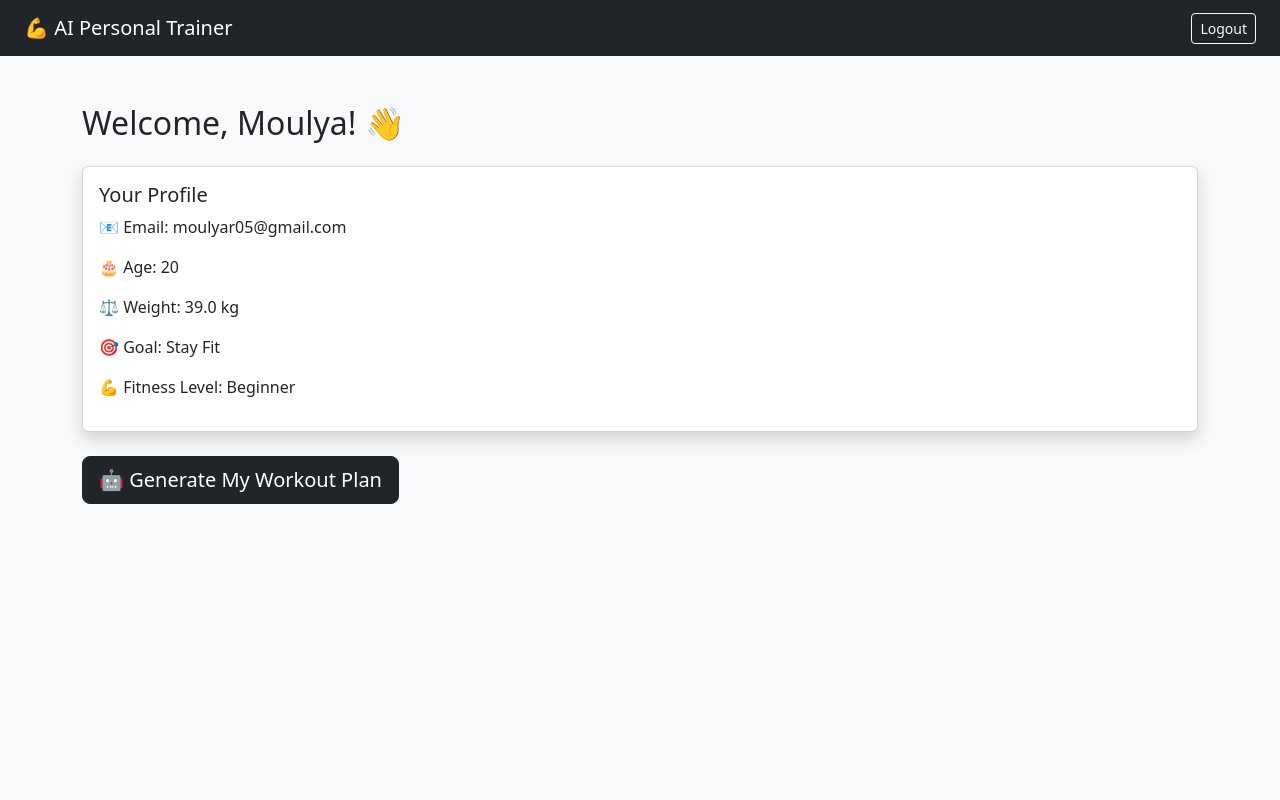
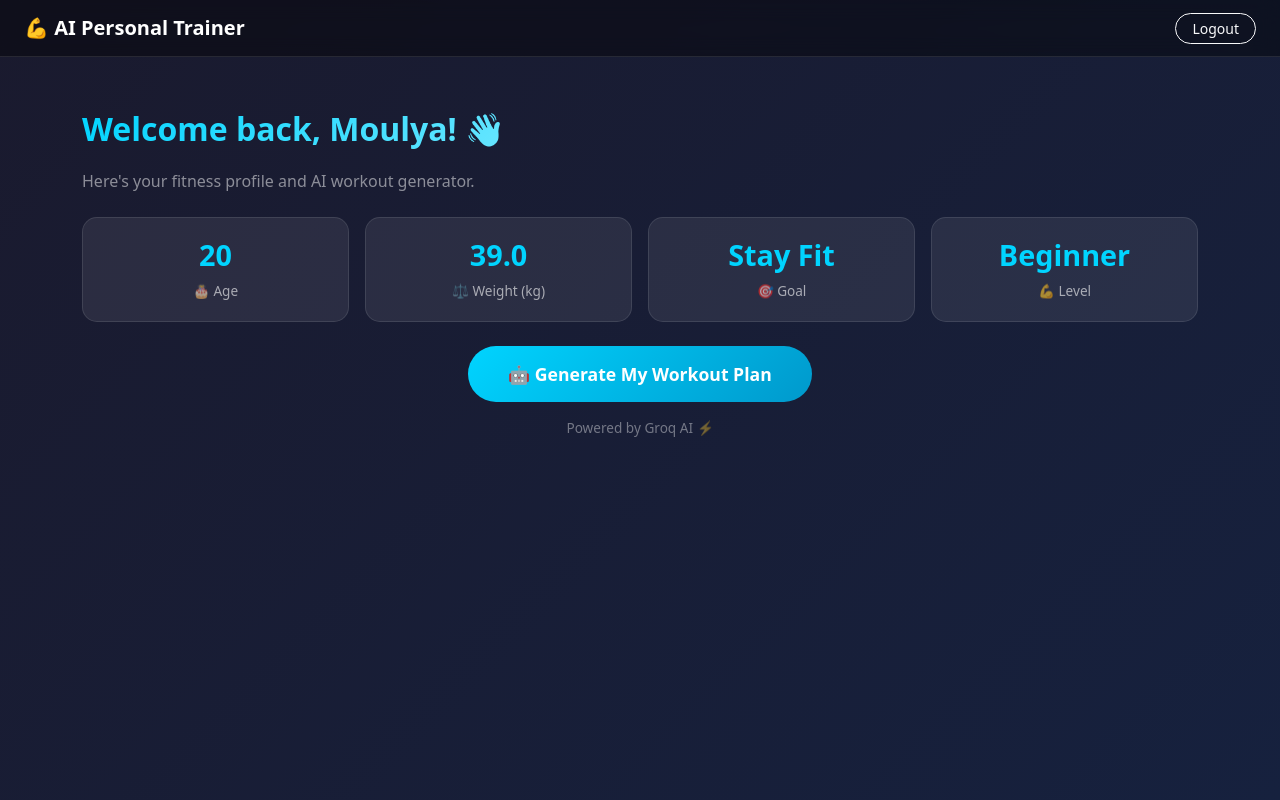
Before and after one commit to moulyar05/ai-personal-trainer, a Flask app: page /dashboard in a window 1280 px wide. Run offline with Flask 3, Linux system fonts and the light colour scheme; a user stored in the database is signed in; data comes from the database, SQL or seed files in the repository.

Commit message:
Redesigned dashboard with professional dark UI

```diff
--- a/templates/dashboard.html
+++ b/templates/dashboard.html
@@ -4,38 +4,136 @@
     <meta charset="UTF-8">
     <title>Dashboard — AI Personal Trainer</title>
     <link href="https://cdn.jsdelivr.net/npm/bootstrap@5.3.0/dist/css/bootstrap.min.css" rel="stylesheet">
+    <style>
+        body {
+            background: linear-gradient(135deg, #1a1a2e, #16213e);
+            min-height: 100vh;
+            color: white;
+        }
+        .navbar {
+            background: rgba(0,0,0,0.4) !important;
+            backdrop-filter: blur(10px);
+            border-bottom: 1px solid rgba(255,255,255,0.1);
+        }
+        .profile-card {
+            background: rgba(255,255,255,0.05);
+            border: 1px solid rgba(255,255,255,0.1);
+            border-radius: 20px;
+            backdrop-filter: blur(10px);
+        }
+        .stat-box {
+            background: rgba(255,255,255,0.08);
+            border-radius: 15px;
+            padding: 20px;
+            text-align: center;
+            border: 1px solid rgba(255,255,255,0.1);
+        }
+        .stat-box h3 {
+            font-size: 1.8rem;
+            font-weight: bold;
+            color: #00d4ff;
+        }
+        .stat-box p {
+            margin: 0;
+            color: rgba(255,255,255,0.6);
+            font-size: 0.85rem;
+        }
+        .generate-btn {
+            background: linear-gradient(135deg, #00d4ff, #0099cc);
+            border: none;
+            border-radius: 50px;
+            padding: 15px 40px;
+            font-size: 1.1rem;
+            font-weight: bold;
+            color: white;
+            transition: transform 0.2s, box-shadow 0.2s;
+        }
+        .generate-btn:hover {
+            transform: translateY(-3px);
+            box-shadow: 0 10px 30px rgba(0, 212, 255, 0.4);
+            color: white;
+        }
+        .workout-card {
+            background: rgba(255,255,255,0.05);
+            border: 1px solid rgba(0, 212, 255, 0.3);
+            border-radius: 20px;
+            backdrop-filter: blur(10px);
+        }
+        .workout-card pre {
+            color: rgba(255,255,255,0.85);
+            font-family: 'Segoe UI', sans-serif;
+            font-size: 0.95rem;
+            line-height: 1.8;
+            white-space: pre-wrap;
+        }
+        .welcome-text {
+            font-size: 2rem;
+            font-weight: bold;
+            background: linear-gradient(135deg, #00d4ff, #ffffff);
+            -webkit-background-clip: text;
+            -webkit-text-fill-color: transparent;
+        }
+    </style>
 </head>
-<body class="bg-light">
+<body>
 
-<nav class="navbar navbar-dark bg-dark px-4 d-flex justify-content-between">
-    <a class="navbar-brand" href="/">💪 AI Personal Trainer</a>
-    <a href="/logout" class="btn btn-outline-light btn-sm">Logout</a>
+<nav class="navbar navbar-dark px-4 d-flex justify-content-between">
+    <a class="navbar-brand fw-bold" href="/">💪 AI Personal Trainer</a>
+    <a href="/logout" class="btn btn-outline-light btn-sm rounded-pill px-3">Logout</a>
 </nav>
 
-<div class="container mt-5">
-    <h2 class="mb-4">Welcome, {{ user[1] }}! 👋</h2>
+<div class="container mt-5 pb-5">
 
-    <div class="card shadow mb-4">
-        <div class="card-body">
-            <h5 class="card-title">Your Profile</h5>
-            <p>📧 Email: {{ user[2] }}</p>
-            <p>🎂 Age: {{ user[4] }}</p>
-            <p>⚖️ Weight: {{ user[5] }} kg</p>
-            <p>🎯 Goal: {{ user[6] }}</p>
-            <p>💪 Fitness Level: {{ user[7] }}</p>
+    <!-- Welcome -->
+    <div class="mb-4">
+        <p class="welcome-text">Welcome back, {{ user[1] }}! 👋</p>
+        <p style="color: rgba(255,255,255,0.5);">Here's your fitness profile and AI workout generator.</p>
+    </div>
+
+    <!-- Stats Row -->
+    <div class="row g-3 mb-4">
+        <div class="col-6 col-md-3">
+            <div class="stat-box">
+                <h3>{{ user[4] }}</h3>
+                <p>🎂 Age</p>
+            </div>
+        </div>
+        <div class="col-6 col-md-3">
+            <div class="stat-box">
+                <h3>{{ user[5] }}</h3>
+                <p>⚖️ Weight (kg)</p>
+            </div>
+        </div>
+        <div class="col-6 col-md-3">
+            <div class="stat-box">
+                <h3>{{ user[6] }}</h3>
+                <p>🎯 Goal</p>
+            </div>
+        </div>
+        <div class="col-6 col-md-3">
+            <div class="stat-box">
+                <h3>{{ user[7] }}</h3>
+                <p>💪 Level</p>
+            </div>
         </div>
     </div>
 
-    <form method="POST" action="/generate">
-        <button type="submit" class="btn btn-dark btn-lg mb-4">🤖 Generate My Workout Plan</button>
-    </form>
+    <!-- Generate Button -->
+    <div class="text-center mb-5">
+        <form method="POST" action="/generate">
+            <button type="submit" class="generate-btn">
+                🤖 Generate My Workout Plan
+            </button>
+        </form>
+        <p class="mt-3" style="color: rgba(255,255,255,0.4); font-size: 0.85rem;">Powered by Groq AI ⚡</p>
+    </div>
 
+    <!-- Workout Plan -->
     {% if workout_plan %}
-    <div class="card shadow">
-        <div class="card-body">
-            <h5 class="card-title">Your Personalized Workout Plan 🏋️</h5>
-            <pre style="white-space: pre-wrap;">{{ workout_plan }}</pre>
-        </div>
+    <div class="workout-card p-4">
+        <h4 class="mb-3" style="color: #00d4ff;">🏋️ Your Personalized 7-Day Workout Plan</h4>
+        <hr style="border-color: rgba(255,255,255,0.1);">
+        <pre>{{ workout_plan }}</pre>
     </div>
     {% endif %}
 
```
